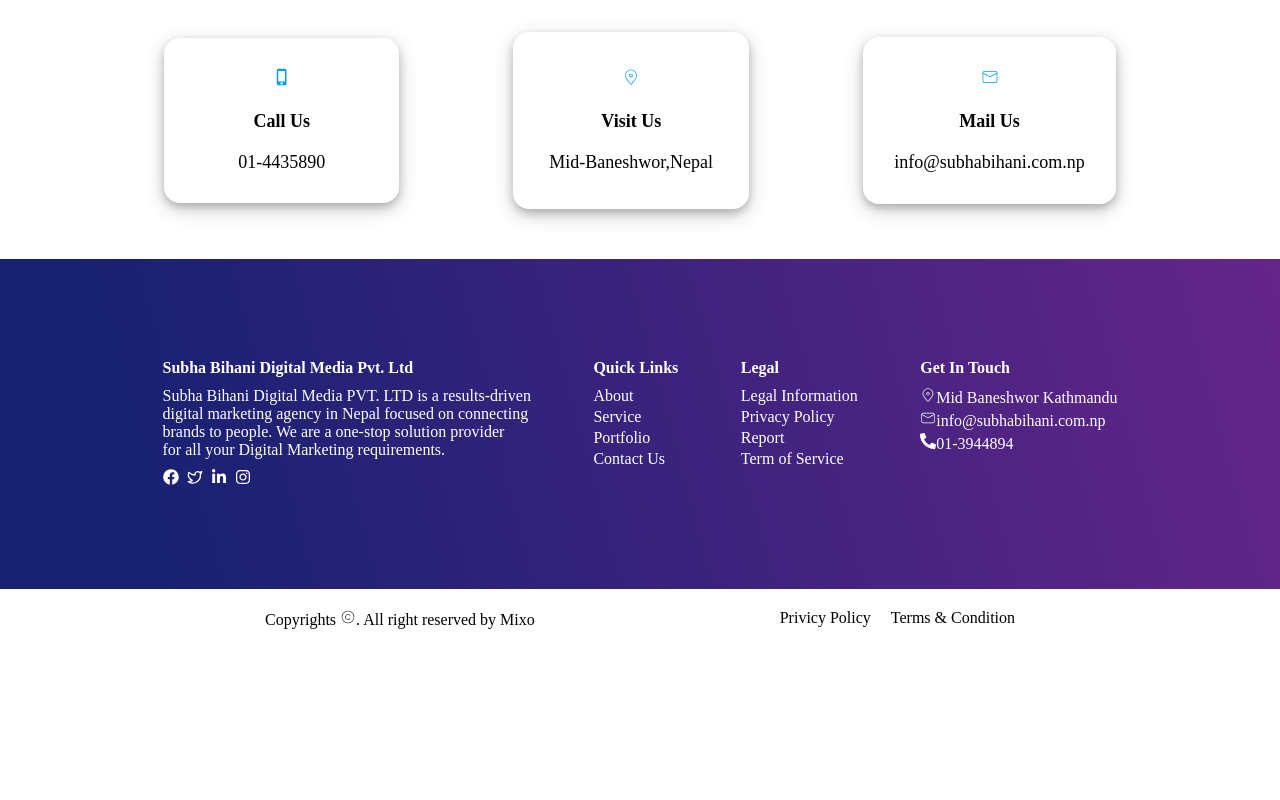
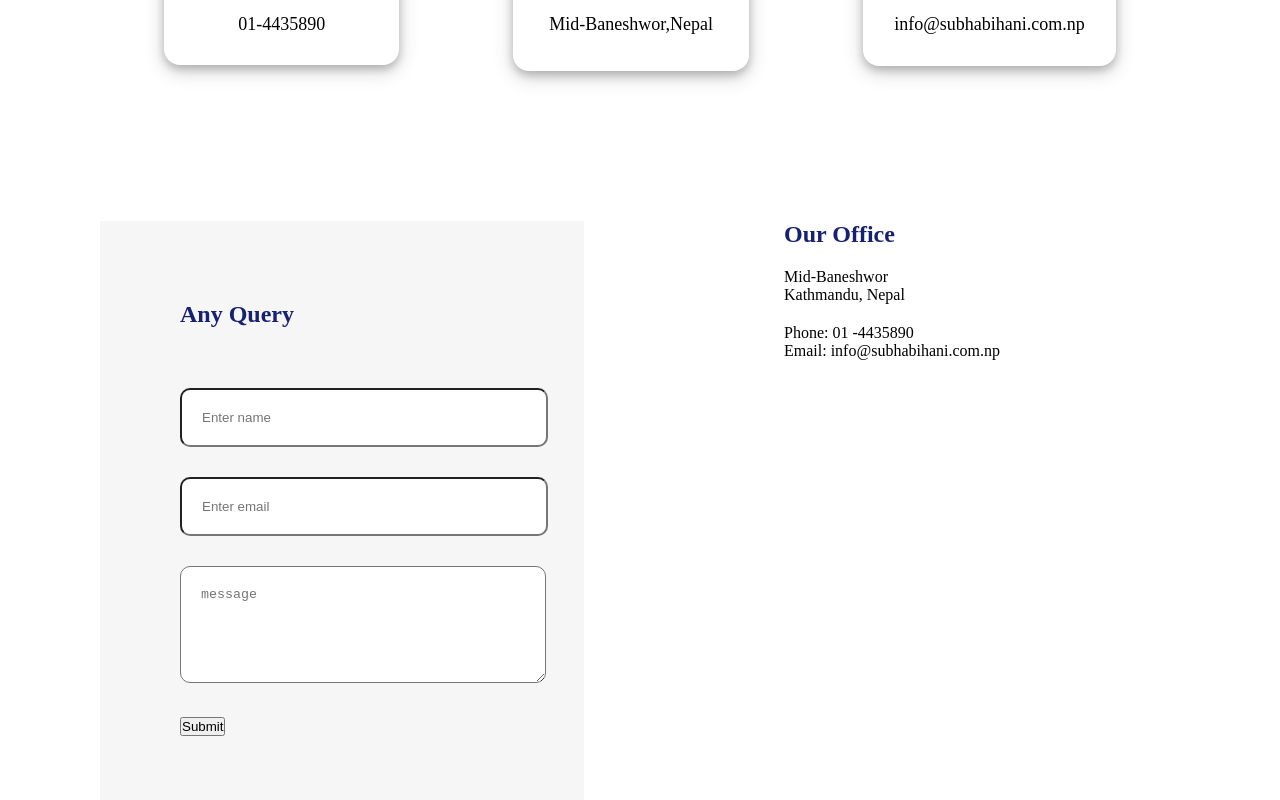
Before and after one commit to mixod/Routing-web, a React (Vite) app: page /contact in a window 1280 px wide. Shown: the part 500-1300 px from the top of the page. Before the commit the page ends 1149 px from the top, so only its background shows below. Built offline with nearby package versions, Linux system fonts and the light colour scheme.

Commit message:
form comp

```diff
--- a/src/Pages/Contact.jsx/Contact.css
+++ b/src/Pages/Contact.jsx/Contact.css
@@ -42,11 +42,46 @@
   padding: 36px;
   border-radius: 1rem;
 }
-
+.name,
+.email,
+.message {
+  padding: 20px;
+  width: 100%;
+  border-radius: 10px;
+}
+.form {
+  display: flex;
+  flex-direction: column;
+  gap: 30px;
+  width: 30%;
+  background-color: rgb(246, 246, 246);
+  padding: 80px;
+}
+.main-form-section {
+  display: flex;
+  gap: 200px;
+  padding: 100px;
+}
+.contact-another-section {
+  display: flex;
+  flex-direction: column;
+  gap: 20px;
+}
 @media screen and (max-width: 997px) {
   .contact-info {
     display: flex;
     flex-direction: column;
     gap: 40px;
   }
+  .main-form-section {
+    display: flex;
+    flex-direction: column;
+    justify-content: center;
+    align-items: center;
+  }
+  .name,
+  .email,
+  .message {
+    padding: 10px;
+  }
 }
--- a/src/Pages/Contact.jsx/Contact.jsx
+++ b/src/Pages/Contact.jsx/Contact.jsx
@@ -18,8 +18,8 @@
           </div>
         </div>
       </div>
+      <ContactMain />
       <ContactForm />
-      <ContactMain />
       <Footer />
     </>
   );
--- a/src/Pages/Contact.jsx/ContactForm.jsx
+++ b/src/Pages/Contact.jsx/ContactForm.jsx
@@ -1,4 +1,5 @@
 import { useState } from "react";
+import "./Contact.css";
 
 function ContactForm() {
   const [name, setName] = useState("");
@@ -27,6 +28,11 @@
   }
   return (
     <>
+      <div className="main-form-section">
+        <div className="form">
+          <div style={{ color: "#162171", fontSize: "x-large" }}>
+            <b>Any Query</b>
+          </div>
           <div style={{ color: "red", fontSize: "large" }}>{error}</div>
           <div>
             <input
@@ -34,6 +40,7 @@
               onChange={(e) => setName(e.target.value)}
               value={name}
               placeholder="Enter name"
+              className="name"
             ></input>
           </div>
           <div>
@@ -42,19 +49,40 @@
               onChange={(e) => setEmail(e.target.value)}
               value={email}
               placeholder="Enter email"
+              className="email"
             ></input>
           </div>
           <div>
             <textarea
               placeholder="message"
               rows={5}
-          color="50"
+              cols="50"
               onChange={(e) => setMessage(e.target.value)}
               value={message}
+              className="message"
             ></textarea>
           </div>
           <div>
             <button onClick={submit}>Submit</button>
+          </div>
+        </div>
+        <div className="contact-another-section">
+          <div>
+            <b style={{ color: "#162171", fontSize: "x-large" }}>Our Office</b>
+          </div>
+          <div>
+            <ul>
+              <li>Mid-Baneshwor</li>
+              <li>Kathmandu, Nepal</li>
+            </ul>
+          </div>
+          <div>
+            <ul>
+              <li>Phone: 01 -4435890</li>
+              <li>Email: info@subhabihani.com.np</li>
+            </ul>
+          </div>
+        </div>
       </div>
     </>
   );
```
Lines whose indentation alone changed are shown as unchanged.
